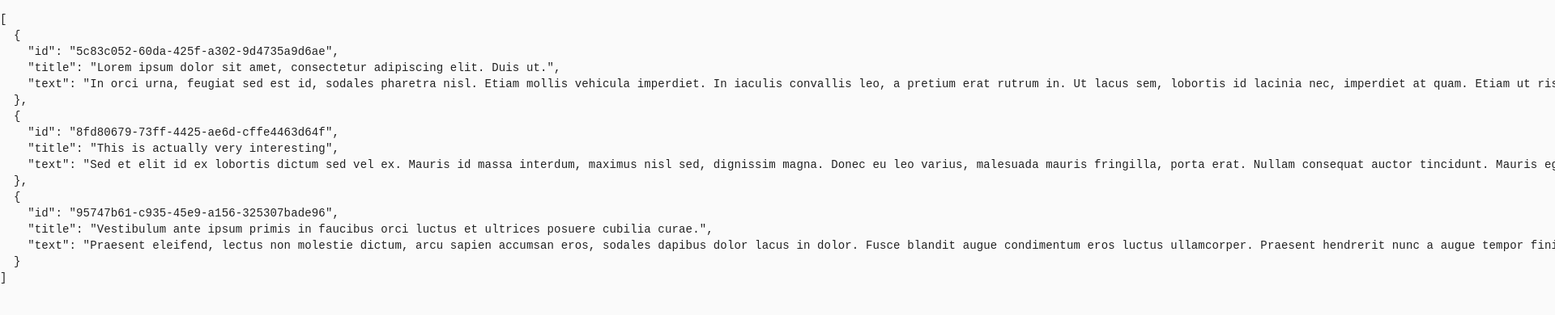
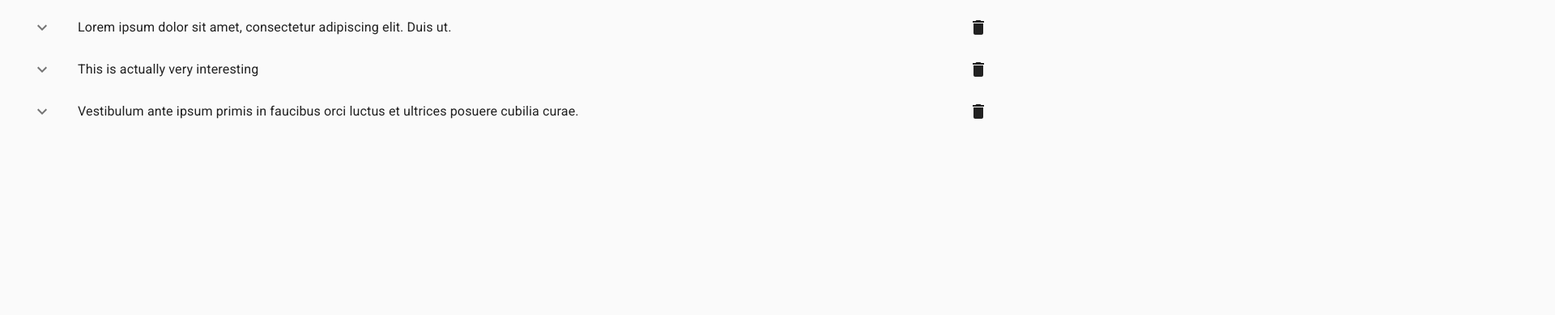
Before and after one commit to RosaGao/quick-note-app, a React (Create React App) app: page / in a window 1280 px wide. Shown: the top 390 px of the page at 81% size, 1920 px wide, since content can reach past the window. Built offline with nearby package versions, Linux system fonts and the light colour scheme.

Commit message:
add nested list and delete to note

```diff
--- a/src/App.js
+++ b/src/App.js
@@ -1,4 +1,6 @@
 import React, { Component } from "react";
+import { Container, List } from "@material-ui/core";
+import Note from "./components/Note";
 
 
 
@@ -26,11 +28,29 @@
     };
   }
 
+  deleteNote = (note) => {
+    // when next state depends on current state,
+    // pass a function--it auto receives the current state
+    // do not use this.state
+    this.setState((curState)=>{
+      return {
+        notes: curState.notes.filter((item) => item.id !== note.id)
+      }
+    })
+  }
+
+
   render() {
+    const { notes } = this.state;
+
     return (
-      <pre>
-        {JSON.stringify(this.state.notes, null, 2)}
-      </pre>
+      <Container>
+        <List>
+          {notes.map((note, index)=>{
+            return <Note note={note} key={index} deleteNote={this.deleteNote} />;
+          })}
+        </List>
+      </Container>
     );
   }
 }
--- a/src/components/Note.js
+++ b/src/components/Note.js
@@ -1,5 +1,48 @@
-function Note () {
-    return <>Note</>;
+import React, { Component } from "react";
+import { Collapse, List, ListItem, ListItemText, ListItemIcon, Button } from "@material-ui/core";
+import { Delete, ExpandLess, ExpandMore } from "@material-ui/icons";
+
+
+class Note extends Component {
+    constructor(props) {
+        super(props);
+        this.state = {
+            open: false
+        }
+    }
+
+    handleClick = (event) =>{
+        this.setState({
+            open: !this.state.open
+        });
+        console.log(this.state)
+    }
+
+    render() {
+        const { note, deleteNote } = this.props;
+        const { open } = this.state;
+
+        return (
+            <>
+                <ListItem>
+                    <ListItemIcon onClick={this.handleClick} >
+                        { open ? <ExpandLess /> : <ExpandMore />}
+                    </ListItemIcon>
+                        <ListItemText primary={note.title} ></ListItemText>
+                    <ListItemIcon>
+                        <Button onClick={()=>deleteNote(note)}>
+                            <Delete />
+                        </Button>
+                    </ListItemIcon>
+                </ListItem>
+                <Collapse in={open} timeout="auto" orientation="vertical" unmountOnExit >
+                    <List component="div" disablePadding>
+                        <ListItemText secondary={note.text} />
+                    </List>
+                </Collapse>
+            </>
+        );
+    }
 }
 
 export default Note;
```
